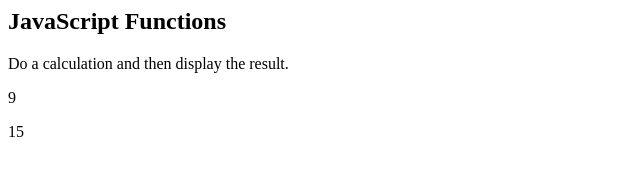
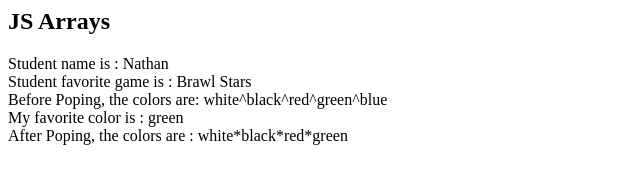
Before and after one commit to jorsawseewowo/JavaScript-Array-and-call-stack, a plain HTML site: page index.html in a window 1280 px wide. Shown: the whole page, without its empty margins (0-640 px from the left). Drawn offline with Linux system fonts and the light colour scheme.

Commit message:
Add files via upload

```diff
--- a/index.html
+++ b/index.html
@@ -1,20 +1,20 @@
 <html>
     <body>
-        <h2>JavaScript Functions</h2>
-        <p>Do a calculation and then display the result.</p>
-        <p id="demo"></p>
-        <p id="demo1"></p>
+        <h2>JS Arrays</h2>
         <script>
-            function add(a, b) {
-                return a + b;
-            }
-            function average(a, b) {
-                return add(a, b) / 2;
-            }
-            let result = add(5, 4);
-            document.getElementById("demo").innerHTML = result;
-            let answer = average(10, 20);
-            document.getElementById("demo1").innerHTML = answer;
+            var student = {
+                name: 'Nathan',
+                age: '15',
+                Grade: '9',
+                hobbies: 'Eating',
+                fav_game: 'Brawl Stars'
+            };
+            var color = ["white", "black", "red", "green", "blue"];
+            document.write("Student name is : " + student.name, "<br>","Student favorite game is : " +student.fav_game);
+            document.write("<br>", "Before Poping, the colors are: " +color.join("^"));
+            document.write("<br>", "My favorite color is : " +color[3]);
+            color.pop();
+            document.write("<br>", "After Poping, the colors are : " +color.join("*"));
         </script>
     </body>
 </html>
```
